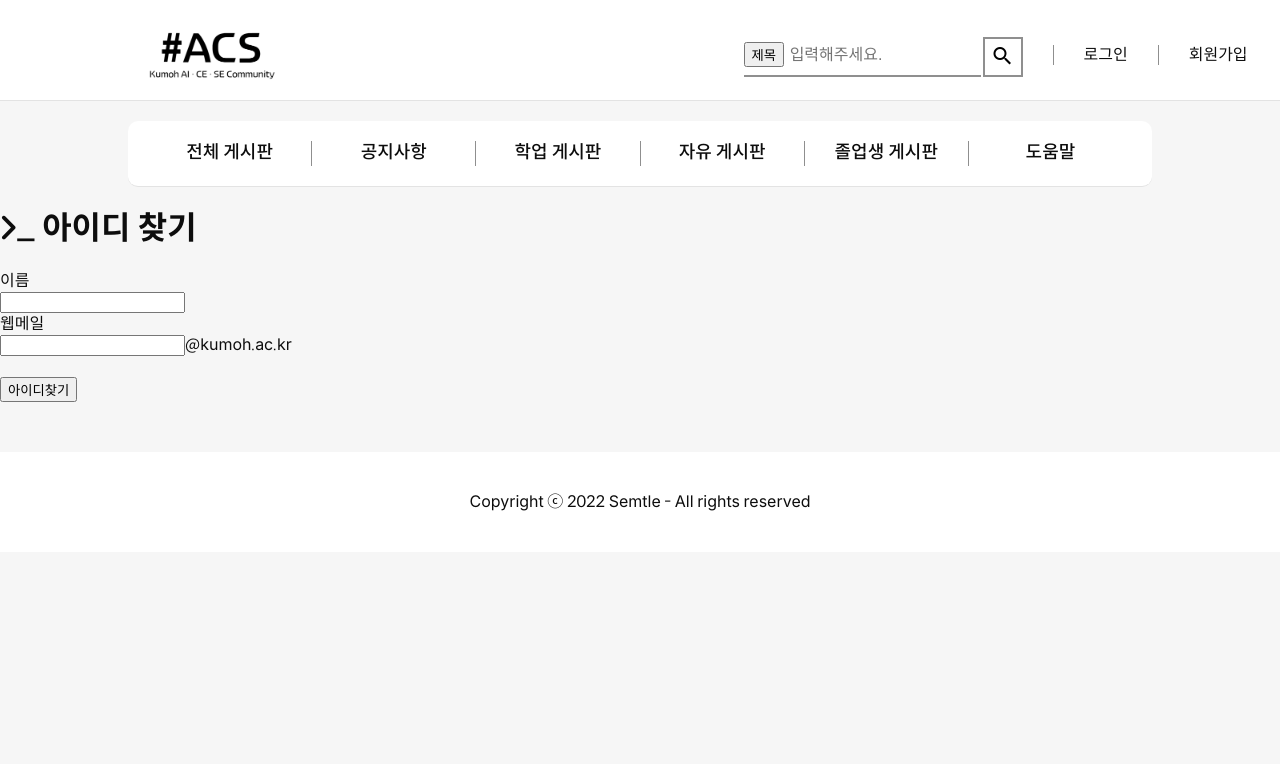
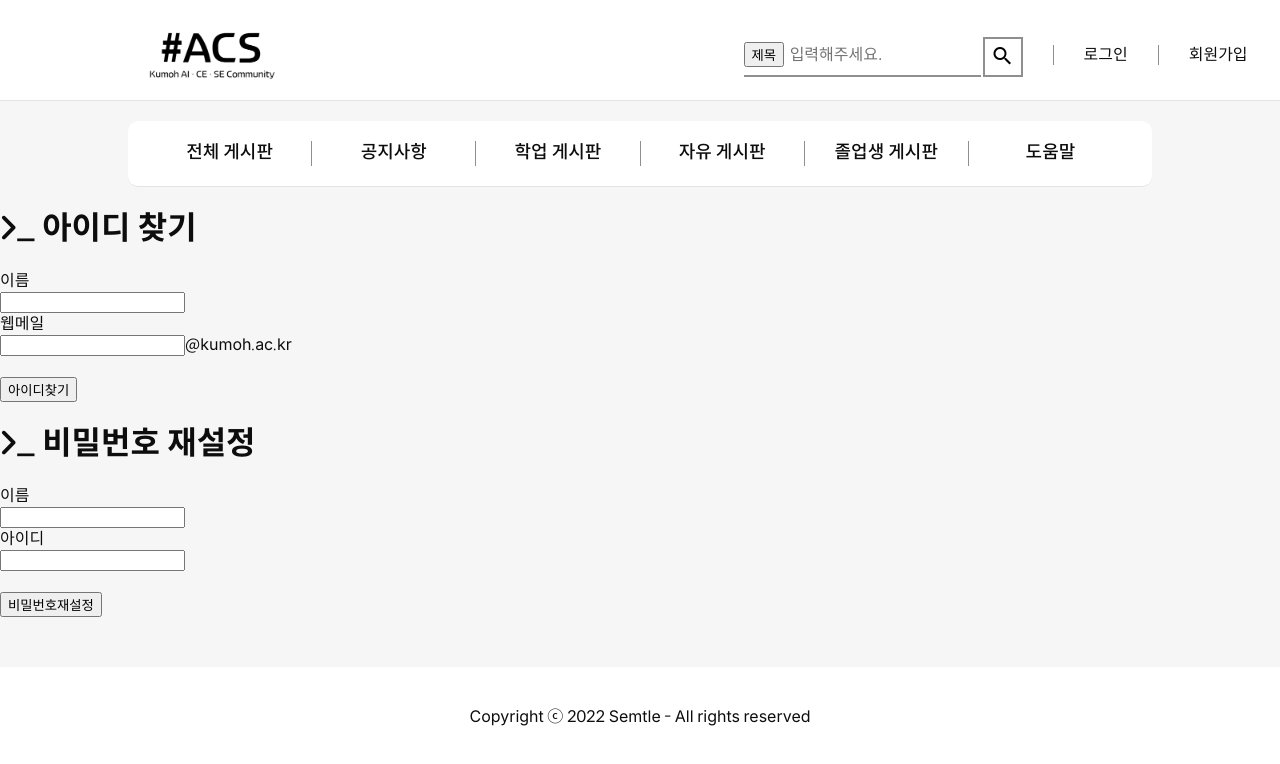
Before and after one commit to jkc-mycode/KIT-CE-CS-Frontend, a React (Create React App) app: page /idsearch in a window 1280 px wide. Shown: the top 764 px of the page. Built offline with nearby package versions, Linux system fonts and the light colour scheme.

Commit message:
2022.08.30 아이디찾기/비밀번호재설정 수정중

```diff
--- a/src/Components/idsearch.js
+++ b/src/Components/idsearch.js
@@ -5,9 +5,13 @@ import './idsearch.css';
 function IDSearch (){
     const [name, setName] = useState("");
     const [webmail, setWebmail] = useState("");
+    const [pwName, setPwName] = useState("");
+    const [id, setId] = useState("");
 
     const [nameCheck, setNameCheck] = useState(false);
     const [webmailCheck, setWebmailCheck] = useState(false);
+    const [pwNameCheck, setPwNameCheck] = useState(false);
+    const [idCheck, setIdCheck] = useState(false);
 
     const onNameHandler = useCallback((e) => {
         const nameRegExp = /^[ㄱ-ㅎ|ㅏ-ㅣ|가-힣]{2,5}$/;
@@ -27,15 +31,34 @@ function IDSearch (){
             setWebmailCheck(true);
         }
     }, [])
+    const onPwNameHandler = useCallback((e) => {
+        const nameRegExp = /^[ㄱ-ㅎ|ㅏ-ㅣ|가-힣]{2,5}$/;
+        setPwName(e.currentTarget.value);
+        if (!nameRegExp.test(e.currentTarget.value)) {
+            setPwNameCheck(false);
+        } else {
+            setPwNameCheck(true);
+        }
+    }, [])
+    const onIdHandler = useCallback((e) => {
+        const idRegExp = /^[a-z0-9]{5,10}$/;
+        setId(e.currentTarget.value);
+        if (!idRegExp.test(e.currentTarget.value)) {
+            setIdCheck(false);
+        } else {
+            setIdCheck(true);
+        }
+    }, [])
 
-    let data = {
-        name: `${name}`,
-        webmail: `${webmail}@kumoh.ac.kr`
-    }
+    //아이디찾기 axios
     const headers = {
         "Content-Type": `application/json`,
     };
-    const submitUserInfo = async () => {
+    const submitSearchId = async () => {
+        let data = {
+            name: `${name}`,
+            webmail: `${webmail}@kumoh.ac.kr`
+        }
         console.log(name, nameCheck);
         console.log(webmail, webmailCheck);
         if(!nameCheck){
@@ -46,6 +69,31 @@ function IDSearch (){
             const res = await axios.post('/sign/findID', data, headers)
                 .then((res) => {
                     alert(name + "님의 아이디 : " + res.data);
+                    window.location.reload();
+                })
+                .catch((e) => {
+                    console.log(e);
+                    alert("일치하는 정보가 없습니다.");
+                })
+        }
+    }
+
+    //비밀번호 재설정 axios
+    const submitSearchPw = async () => {
+        let data = {
+            name: `${pwName}`,
+            id: `${id}`
+        }
+        if(!pwNameCheck){
+            alert("이름이 잘못 입력되었습니다.");
+        }else if(!idCheck){
+            alert("아이디가 잘못 입력되었습니다.")
+        }else{
+            const res = await axios.post('/sign/findPassword', data, headers)
+                .then((res) => {
+                    console.log(res);
+                    alert("웹메일로 임시 비밀번호 링크를 전송했습니다.");
+                    window.location.replace('/login');
                 })
                 .catch((e) => {
                     console.log(e);
@@ -63,7 +111,15 @@ function IDSearch (){
                     <input type="text" className="id_search_name" onChange={onNameHandler}/>
                     <div>웹메일</div>
                     <input type="text" className="id_search_webmail" onChange={onWebmailHandler}/>@kumoh.ac.kr<br/><br/>
-                    <button type="button" className="id_search_button" onClick={submitUserInfo}>아이디찾기</button>
+                    <button type="button" className="id_search_button" onClick={submitSearchId}>아이디찾기</button>
+                </div>
+                <div className="pw_search_box">
+                    <h1>&#xE001;_ 비밀번호 재설정</h1>
+                    <div>이름</div>
+                    <input type="text" className="pw_search_name" onChange={onPwNameHandler}/>
+                    <div>아이디</div>
+                    <input type="text" className="pw_search_id" onChange={onIdHandler}/><br/><br/>
+                    <button type="button" className="pw_search_button" onClick={submitSearchPw}>비밀번호재설정</button>
                 </div>
             </div>
         </>
```
